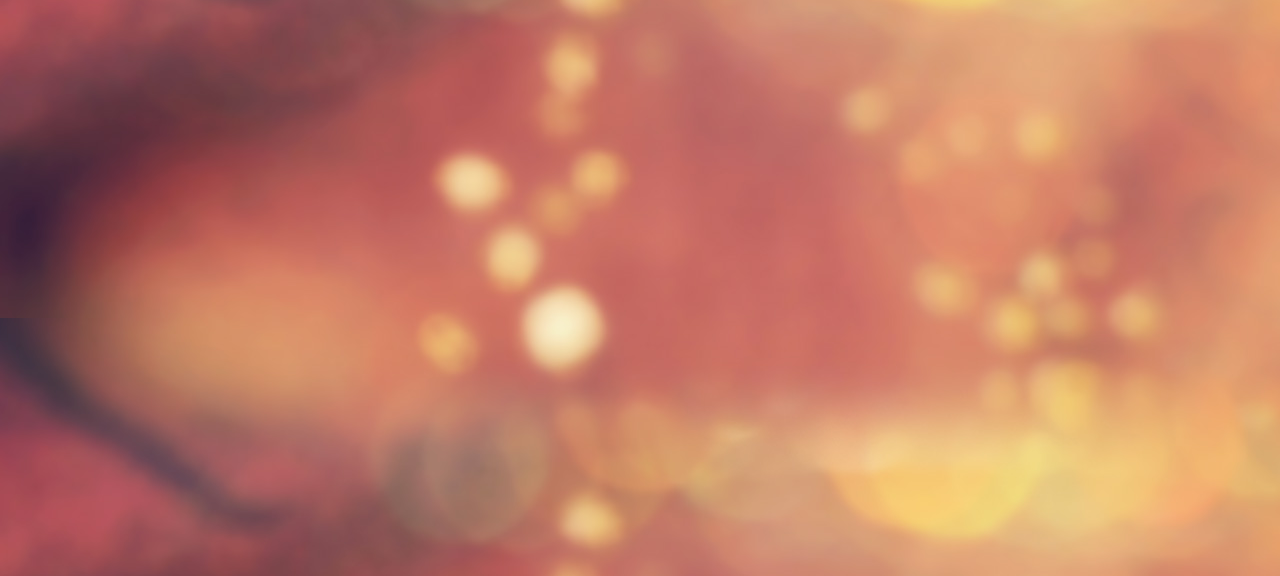
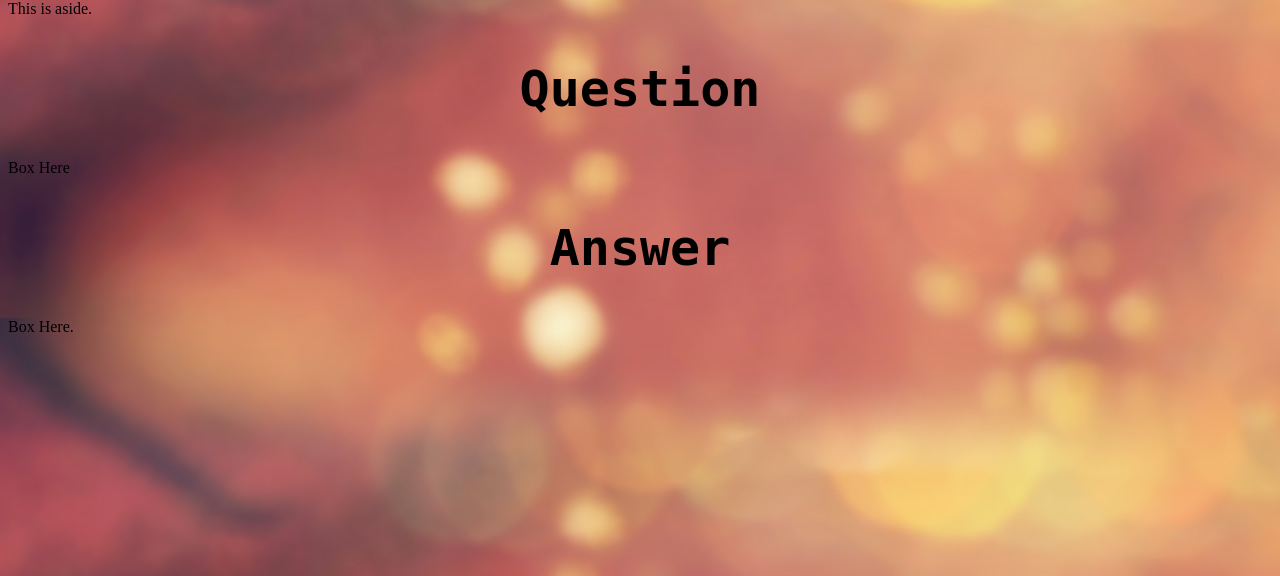
Before and after one commit to LexieLudeman/Web-Programming-Page, a PHP site: page /jquery/quiz.html in a window 1280 px wide. Shown: the part 202-778 px from the top of the page. Run offline with PHP 8.4, Linux system fonts and the light colour scheme.

Commit message:
Making a thing

```diff
--- a/jquery/quiz.css
+++ b/jquery/quiz.css
@@ -20,6 +20,10 @@ h2 {
     font-size: 50px;
     font-family: monospace;
 }
+#questionHistory {
+    display: block;
+    position: left;
+}
 
 
 /* TO DO:
--- a/jquery/quiz.html
+++ b/jquery/quiz.html
@@ -32,6 +32,23 @@
     </header>
 
 
+    <aside id="questionHistory" >
+        This is aside.
+    </aside>
+
+    <h2>Question</h2>
+    <section class="question" >
+        Box Here
+    </section>
+
+    <h2>Answer</h2>
+    <section class="answer" >
+        Box Here.
+    </section>
+
+
+
+
 </body>
 
 </html>
```
